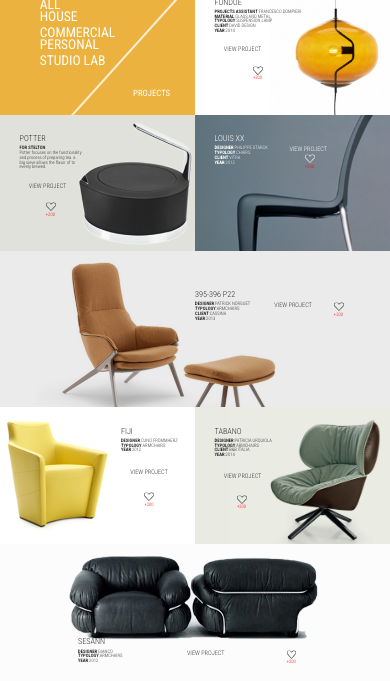
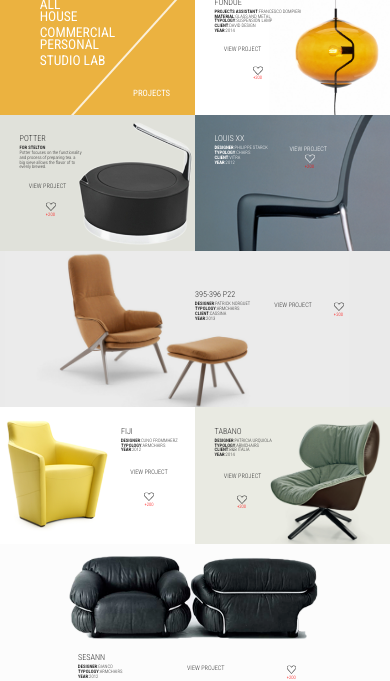
Before and after one commit to rudnitskih/dsng-landing, a website: page app/index.html in a window 390 px wide. Shown: the part 178-859 px from the top of the page. Drawn offline with Linux system fonts and the light colour scheme.

Commit message:
issue #11: maked row higher

```diff
--- a/app/css/style.css
+++ b/app/css/style.css
@@ -1108,6 +1108,7 @@ img {
 
   .project-p22 {
     grid-row: 5;
+    overflow: hidden;
   }
   .project-p22 .project-features {
     margin-left: auto;
@@ -1119,7 +1120,9 @@ img {
     width: 50%;
   }
   .project-p22 .bg-img {
-    object-position: 0 -7vw;
+    object-position: 15vw 0vw;
+    object-fit: contain;
+    transform: scale(1.4);
   }
 
   .project-tabano {
@@ -1155,7 +1158,7 @@ img {
     grid-row: 7;
   }
   .content-sesann {
-    padding: 24% 10% 5% 20%;
+    padding: 28% 10% 5% 20%;
   }
   .project-sesann .project-features {
     width: 80%;
--- a/app/index.html
+++ b/app/index.html
@@ -4,6 +4,7 @@
   <meta charset="UTF-8">
   <meta name="viewport" content="width=device-width, initial-scale=1">
   <title>DSGN Associated studio design</title>
+  <link rel="shortcut icon" href="favicon.ico" type="image/x-icon">
   <link rel="stylesheet" href="https://fonts.googleapis.com/css?family=Roboto|Roboto+Condensed:300,300i,400,400i,700,700i">
   <link rel="stylesheet" href="css/reset.css">
   <link rel="stylesheet" href="css/hamburger.css">
```
Also changed, not shown: app/favicon.ico (added).
